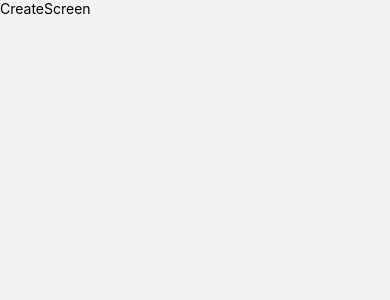
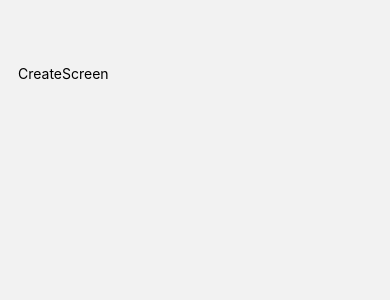
Before and after one commit to AntoninaGraur/react_native_hw, a React Native app: screen /MakePostsScreen in a window 390 px wide. Shown: the top 300 px of the page. Built offline with nearby package versions, Linux system fonts and the light colour scheme.

Commit message:
Some styles

```diff
--- a/Screens/MakePostsScreen.js
+++ b/Screens/MakePostsScreen.js
@@ -10,10 +10,17 @@ import {
 
 const MakePostScreen = () => {
   return (
-    <View>
+    <View style={styles.headerMake}>
       <Text>CreateScreen</Text>
     </View>
   );
 };
 
 export default MakePostScreen;
+
+const styles = StyleSheet.create({
+  headerMake: {
+    marginTop: 65,
+    paddingLeft: 18,
+  },
+});
--- a/Screens/ProfileScreens.js
+++ b/Screens/ProfileScreens.js
@@ -11,10 +11,19 @@ import {
 
 const ProfileScreen = () => {
     return (
-        <View>
-            <Text>Profile</Text>
-        </View>
-    )
+      <View style={styles.headerProfile}>
+        <Text>Profile</Text>
+      </View>
+    );
 };
 
 export default ProfileScreen;
+
+
+const styles = StyleSheet.create({
+  headerProfile: {
+    marginTop:65,
+    paddingLeft: 18,
+
+  },
+});
```
Also changed, not shown: Screens/CommentsScreen.js (+26 -0 lines).
